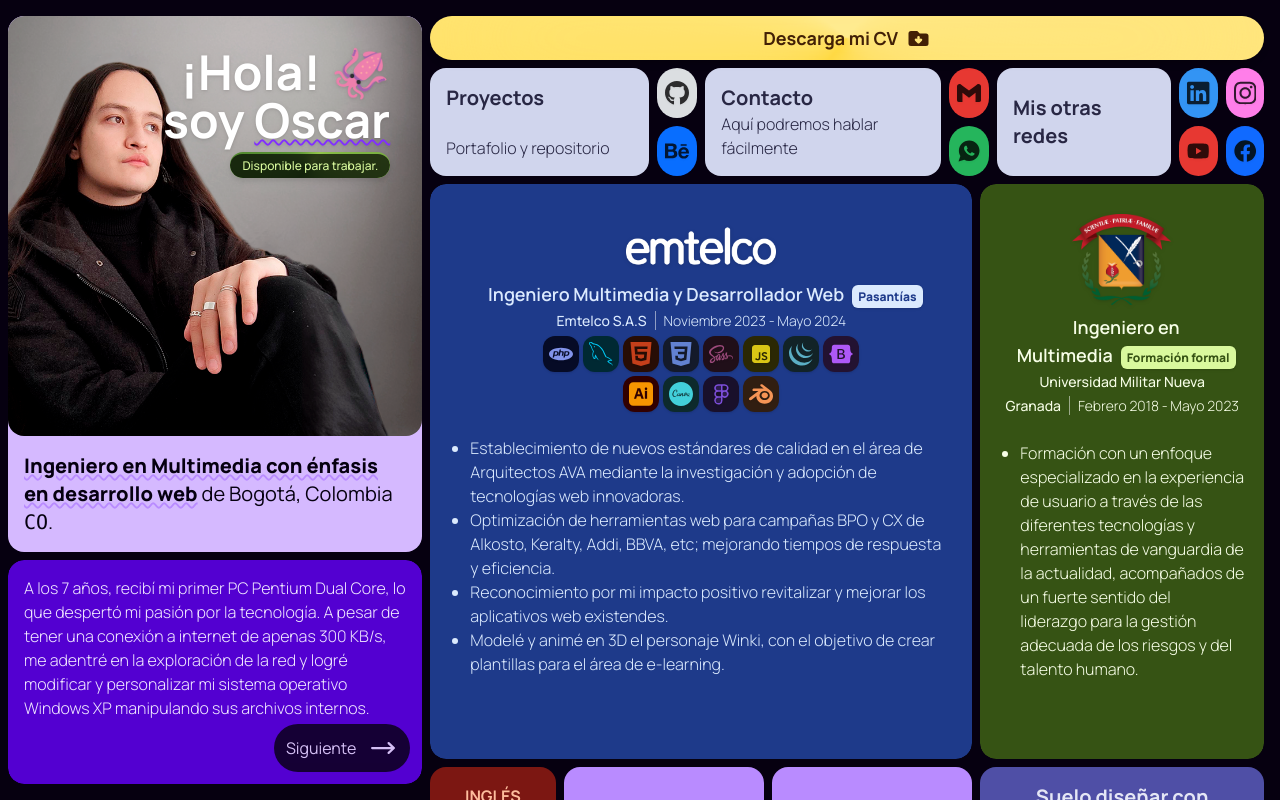
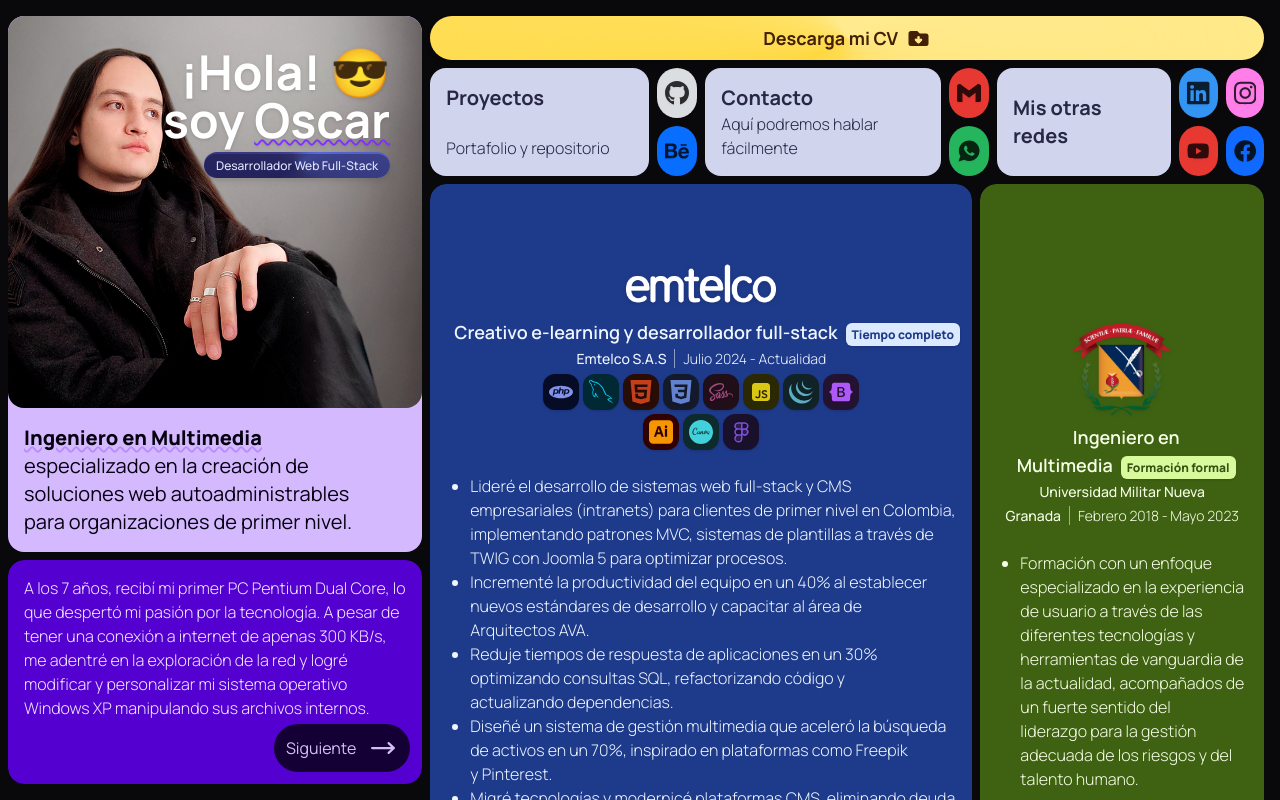
Before and after one commit to oscarloaizadev/bento-portfolio, a Next.js app: page / in a window 1280 px wide. Shown: the top 800 px of the page. Built offline with nearby package versions, Linux system fonts and the light colour scheme.

Commit message:
General updates

```diff
--- a/app/components/BodyContent.jsx
+++ b/app/components/BodyContent.jsx
@@ -9,11 +9,11 @@
 import Image from "next/image";
 
 function BodyContent() {
-  const BG_GRADES = ["bg-lime-900 text-lime-50", "bg-lime-950 text-lime-50"];
-  const BADGE_GRADES = ["bg-lime-200 text-lime-900", "bg-lime-200 text-lime-900"];
+  const BG_GRADES = ["bg-lime-800 text-lime-50","bg-purple-950 text-purple-50", "bg-lime-950 text-lime-50"];
+  const BADGE_GRADES = ["bg-lime-200 text-lime-900", "bg-purple-200 text-purple-900", "bg-lime-200 text-lime-900"];
 
-  const BG_EXPERIENCE = ["bg-blue-900 text-blue-100", "bg-blue-950 text-blue-200", "bg-blue-950 text-blue-200"];
-  const BADGE_EXPERIENCE = ["bg-blue-100 text-blue-900", "bg-blue-200 text-blue-950", "bg-blue-200 text-blue-950"];
+  const BG_EXPERIENCE = ["bg-blue-900 text-blue-50", "bg-blue-900 text-blue-200", "bg-slate-800 text-slate-200", "bg-slate-900 text-slate-200"];
+  const BADGE_EXPERIENCE = ["bg-blue-100 text-blue-900", "bg-blue-200 text-blue-950", "bg-slate-300 text-slate-950", "bg-slate-300 text-slate-950"];
 
   return (
     <section className="p-4 pt-0 md:p-4 md:ps-0 initial-translate">
@@ -21,7 +21,7 @@
         <section className="flex w-full max-lg:justify-center max-lg:items-start flex-wrap gap-x-2 gap-y-2">
           <a
             className="initial-translate-3600ms bento p-0 relative flex-[1_0_100%] overflow-hidden rounded-full drop-shadow-md shadow-md duration-300 transition ease-out hover:shadow-yellow-200/50"
-            href="assets/documents/(2024) CV Oscar Loaiza.pdf"
+            href="assets/documents/(2025 - 01) CV Oscar Loaiza.pdf"
             download="(2024) Oscar Loaiza CV.pdf"
           >
             <span className="absolute inset-[-10000%] animate-[spin_2s_linear_infinite] bg-[conic-gradient(from_90deg_at_50%_50%,#FFED99_0%,#FFE066_25%,#FFD633_50%,#FFED99_75%,#FFED99_100%)]" />
--- a/app/components/SideImage.jsx
+++ b/app/components/SideImage.jsx
@@ -1,16 +1,19 @@
-import Image from "next/image";
-import React from "react";
-import data from "/public/assets/data/data.json";
-import SimpleSlider from "./SimpleSlider";
+import Image from 'next/image';
+import React from 'react';
+import data from '/public/assets/data/data.json';
+import SimpleSlider from './SimpleSlider';
 
 function SideImage() {
   return (
     <>
-      <aside className="initial-translate flex basis-auto md:basis-[75%] lg:basis-[50%] flex-col min-h-dvh h-dvh top-0 md:sticky p-4 sm:p-2 sm:py-4">
+      <aside
+        className="initial-translate flex basis-auto md:basis-[75%] lg:basis-[50%] flex-col min-h-dvh h-dvh top-0 md:sticky p-4 sm:p-2 sm:py-4">
         <div className="h-full flex flex-col gap-2">
           {/* Definimos filas automáticas y ajustables */}
-          <section className="initial-translate flex flex-col basis-[100%] flex-grow object-center relative bg-purpleGrape-100 rounded-2xl overflow-hidden">
-            <div className="flex grow h-[50%] sm:h-[75%] md:h-full overflow-hidden">
+          <section
+            className="initial-translate flex flex-col basis-[100%] flex-grow object-center relative bg-purpleGrape-100 rounded-2xl overflow-hidden">
+            <div
+              className="flex grow h-[50%] sm:h-[75%] md:h-full overflow-hidden">
               <Image
                 src="/images/yo.png"
                 alt="image"
@@ -22,38 +25,47 @@
               />
             </div>
             <div className="absolute top-0 left-0 p-8 w-full h-full text-end">
-              <h1 className="text-4xl sm:text-6xl md:text-4xl xl:text-5xl 2xl:text-6xl font-bold drop-shadow text-white [&>span]:underline [&>span]:decoration-purpleGrape-400 [&>span]:decoration-wavy [&>span]:decoration-2">
-                ¡Hola! 🦑
-                <br />
+              <h1
+                className="text-4xl sm:text-6xl md:text-4xl xl:text-5xl 2xl:text-6xl font-bold drop-shadow text-white [&>span]:underline [&>span]:decoration-purpleGrape-400 [&>span]:decoration-wavy [&>span]:decoration-2">
+                ¡Hola! 😎
+                <br/>
                 soy <span>Oscar</span>
               </h1>
-              <span className="relative inline-block overflow-hidden rounded-full p-[0px] mt-2 drop-shadow-md">
-                <span className="absolute inset-[-1000%] animate-[spin_2s_linear_infinite] bg-[conic-gradient(from_90deg_at_50%_50%,#93C54B_0%,#5F9937_25%,#3D6F25_50%,#5F9937_75%,#93C54B_100%)]" />
-                <div className="inline-flex h-full w-full items-center justify-center rounded-full px-3 py-1 text-xs font-medium bg-black/70 text-lime-200 backdrop-blur-3xl">
-                  Disponible para trabajar.
-                </div>
-              </span>
+              <span
+                className="relative inline-block overflow-hidden rounded-full p-[0px] mt-2 drop-shadow-md">
+              <span
+                className="absolute inset-[-1000%] animate-[spin_2s_linear_infinite] bg-[conic-gradient(from_90deg_at_50%_50%,#5A67D8_0%,#434190_25%,#312E81_50%,#434190_75%,#5A67D8_100%)]"/>
+              <div
+                className="inline-flex h-full w-full items-center justify-center rounded-full px-3 py-1 text-xs font-medium bg-black/30 text-indigo-100 backdrop-blur-3xl">
+                Desarrollador Web Full-Stack
+              </div>
+            </span>
+
             </div>
-            <p className="text-center md:text-left object-center sm:text-xl p-4 text-purpleGrape-950  [&>strong]:text-purpleGrape-950 [&>strong]:underline [&>strong]:decoration-purpleGrape-200 [&>strong]:decoration-wavy [&>strong]:font-black [&>strong]:decoration-2">
-              <strong>Ingeniero en Multimedia con énfasis en desarrollo web</strong> de Bogotá, Colombia <kbd>CO</kbd>.
+            <p
+              className="text-center text-balance md:text-left object-center sm:text-xl p-4 text-purpleGrape-950  [&>strong]:text-purpleGrape-950 [&>strong]:underline [&>strong]:decoration-purpleGrape-200 [&>strong]:decoration-wavy [&>strong]:font-black [&>strong]:decoration-2">
+              <strong>Ingeniero en Multimedia</strong> especializado en la
+              creación de soluciones web autoadministrables para organizaciones
+              de primer nivel.
             </p>
           </section>
 
-          <section className="bento text-pretty p-0 rounded-2xl overflow-hidden relative flex-shrink-0">
+          <section
+            className="bento text-pretty p-0 rounded-2xl overflow-hidden relative flex-shrink-0">
             <SimpleSlider>
               {data.AboutMeDescriptions.map((value, index) => (
                 <p
-                  style={{ wordBreak: "break-word" }}
+                  style={{ wordBreak: 'break-word' }}
                   className={`font-light p-4 pb-16 grow flex-[1_0_100%] sm:text-xl md:text-base text-base rounded-2xl me-[0.5rem] ${(() => {
                     switch (index) {
                       case 0:
-                        return "bg-purpleGrape-600 text-purpleGrape-50";
+                        return 'bg-purpleGrape-600 text-purpleGrape-50';
                       case 1:
-                        return "bg-indigo-700 text-indigo-50";
+                        return 'bg-indigo-700 text-indigo-50';
                       case 2:
-                        return "bg-cyan-800 text-cyan-50";
+                        return 'bg-cyan-800 text-cyan-50';
                       default:
-                        return "";
+                        return '';
                     }
                   })()}`}
                   key={index}
--- a/app/components/StackEntry_NEW.jsx
+++ b/app/components/StackEntry_NEW.jsx
@@ -65,8 +65,8 @@
 function StackEntry({
   value,
   type,
-  className = "",
-  textClassName = "hover:transition hover:-translate-y-[2px] hover:scale-[1.05] duration-300 ease-in-out",
+  className = "flex flex-column",
+  textClassName = "items-center hover:transition hover:-translate-y-[2px] hover:scale-[1.05] duration-300 ease-in-out",
 }) {
   const item = data[type] ? data[type].find((item) => item.name === value) : false;
 
--- a/app/globals.css
+++ b/app/globals.css
@@ -4,7 +4,7 @@
 
 @layer components {
   body {
-    @apply bg-purpleGrape-950 text-purpleGrape-50 flex md:flex-row flex-col;
+    @apply bg-zinc-950 text-purpleGrape-50 flex md:flex-row flex-col;
   }
   .bento {
     @apply flex flex-col grow justify-between text-left py-2 px-4 lg:p-4 rounded-2xl text-wrap;
--- a/next.config.mjs
+++ b/next.config.mjs
@@ -1,4 +1,3 @@
 /** @type {import('next').NextConfig} */
 const nextConfig = {};
-
 export default nextConfig;
--- a/public/assets/data/data.json
+++ b/public/assets/data/data.json
@@ -88,6 +88,25 @@
       "id": "0",
       "empresa": "Emtelco S.A.S",
       "logo": "emtelco.png",
+      "cargo": "Creativo e-learning y desarrollador full-stack",
+      "contrato": "Tiempo completo",
+      "periodo": "Julio 2024 - Actualidad",
+      "descripcion": [
+        "Lideré el desarrollo de sistemas web full-stack y CMS empresariales (intranets) para clientes de primer nivel en Colombia, implementando patrones MVC, sistemas de plantillas a través de TWIG con Joomla 5 para optimizar procesos.",
+        "Incrementé la productividad del equipo en un 40% al establecer nuevos estándares de desarrollo y capacitar al área de Arquitectos AVA.",
+        "Reduje tiempos de respuesta de aplicaciones en un 30% optimizando consultas SQL, refactorizando código y actualizando dependencias.",
+        "Diseñé un sistema de gestión multimedia que aceleró la búsqueda de activos en un 70%, inspirado en plataformas como Freepik y Pinterest.",
+        "Migré tecnologías y modernicé plataformas CMS, eliminando deuda técnica, componentes obsoletos y cerrando vulnerabilidades de seguridad."
+      ],
+      "width": "150",
+      "height": "150",
+      "stack": ["PHP", "MySql", "HTML", "CSS", "Sass", "Javascript", "JQuery", "Bootstrap"],
+      "design": ["Illustrator", "Canva", "Figma"]
+    },
+    {
+      "id": "1",
+      "empresa": "Emtelco S.A.S",
+      "logo": "emtelco.png",
       "cargo": "Ingeniero Multimedia y Desarrollador Web",
       "contrato": "Pasantías",
       "periodo": "Noviembre 2023 - Mayo 2024",
@@ -103,7 +122,7 @@
       "design": ["Illustrator", "Canva", "Figma", "Blender"]
     },
     {
-      "id": "1",
+      "id": "2",
       "empresa": "SOS Soluciones de Informática SAS",
       "logo": "sos.png",
       "cargo": "Gestor de Proyectos e Ingeniero Multimedia",
@@ -120,7 +139,7 @@
       "design": ["Illustrator", "Photoshop", "Premiere", "Figma"]
     },
     {
-      "id": "2",
+      "id": "3",
       "empresa": "SOS Soluciones de Informática SAS",
       "logo": "sos.png",
       "cargo": "Help Desk Engineer | Soporte IT",
@@ -150,6 +169,19 @@
     },
     {
       "id": "1",
+      "empresa": "Talento Tech",
+      "logo": "TalentoTech.png",
+      "cargo": "Desarrollo Web Full-Stack",
+      "contrato": "Bootcamp",
+      "periodo": "Agosto 2024 - Octubre 2024",
+      "descripcion": [
+        "Completé un programa intensivo en Desarrollo Web Full Stack, adquiriendo habilidades en frontend con HTML, CSS, y JavaScript, y backend con Node.js, Express, y MongoDB. Aprendí a integrar bases de datos, implementar APIs REST, y optimizar rendimiento en proyectos web. También desarrollé competencias en control de versiones con Git y despliegue en plataformas como Vercel. Este curso concluyó con la creación de una aplicación de gestión de facturas electrónicas para una empresa ficticia que utilizaba un sistema de facturas electrónicas basado en MongoDB."
+      ],
+      "width": "100",
+      "height": "100"
+    },
+    {
+      "id": "2",
       "empresa": "Laracast",
       "logo": "laracast.svg",
       "cargo": "PHP for beginners",
```
